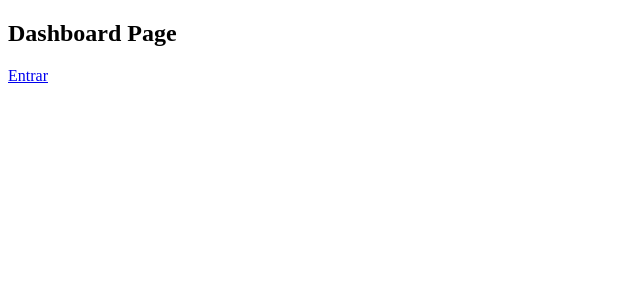
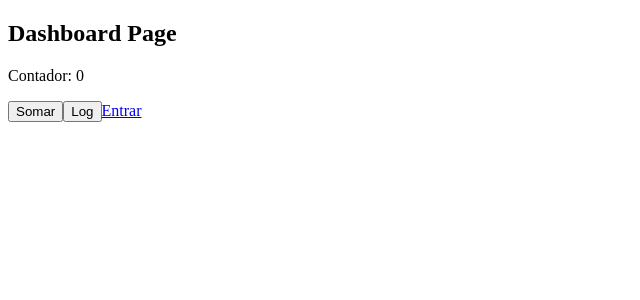
Before and after one commit to silv4b/react-studies, a React (Create React App) app: page /pagina-inicial in a window 1280 px wide. Shown: the top 300 px of the page, without its empty margins (0-640 px from the left). Built offline with nearby package versions, Linux system fonts and the light colour scheme.

Commit message:
feat: usando useRef para alterar variaveis sem renderizar a pagina

```diff
--- a/src/app/pages/dashboard/Dashboard.tsx
+++ b/src/app/pages/dashboard/Dashboard.tsx
@@ -1,9 +1,17 @@
 import { Link } from "react-router-dom";
+import { useRef } from "react";
 
 export const Dashboard = () => {
+  const counterRef = useRef({counter: 0});
+
   return (
     <div>
       <h2> Dashboard Page </h2>
+
+      <p> Contador: { counterRef.current.counter }</p>
+      <button onClick={ () => counterRef.current.counter++ }>Somar</button>
+      <button onClick={ () => console.log(counterRef.current.counter) }> Log </button>
+
       <Link to="/entrar">Entrar</Link>
     </div>
   );
--- a/src/app/pages/login/Login.tsx
+++ b/src/app/pages/login/Login.tsx
@@ -1,9 +1,9 @@
-import { useCallback, useEffect, useMemo, useRef, useState } from "react";
+import { useCallback, useMemo, useRef, useState } from "react";
 import { useNavigate } from "react-router-dom"; // useHistory -> useNavigate
 import '../login/Login.css';
 
 export const Login = () => {
-  // ao inicial o projeto armazena uma referencia para o elemento input do HTML, inicialmente null
+  // ao iniciar o projeto armazena uma referencia para o elemento input do HTML (tipado entre <>), inicialmente null
   const inputEmaildRef = useRef<HTMLInputElement>(null);
   const inputSenhaRef = useRef<HTMLInputElement>(null);
   const buttonEntrarRef = useRef<HTMLButtonElement>(null);
@@ -65,6 +65,7 @@ export const Login = () => {
               ref={ inputEmaildRef }
               value={ email }
               onChange={ e => setEmail(e.target.value) }
+              // interroção quer dizer que ele pode ou não ser null
               onKeyDown={ e => e.key === 'Enter' ? inputSenhaRef.current?.focus() : inputEmaildRef.current?.focus()}
             />
           </label>
```
